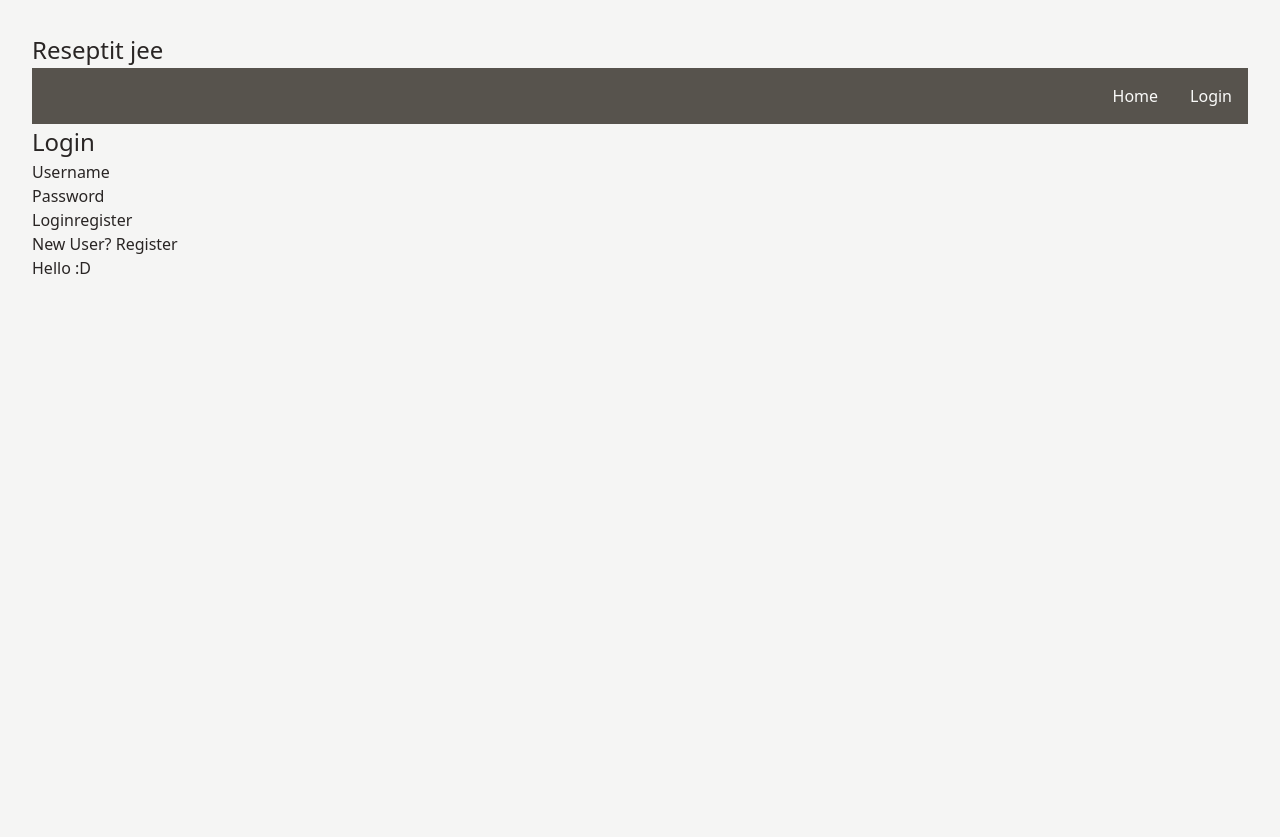
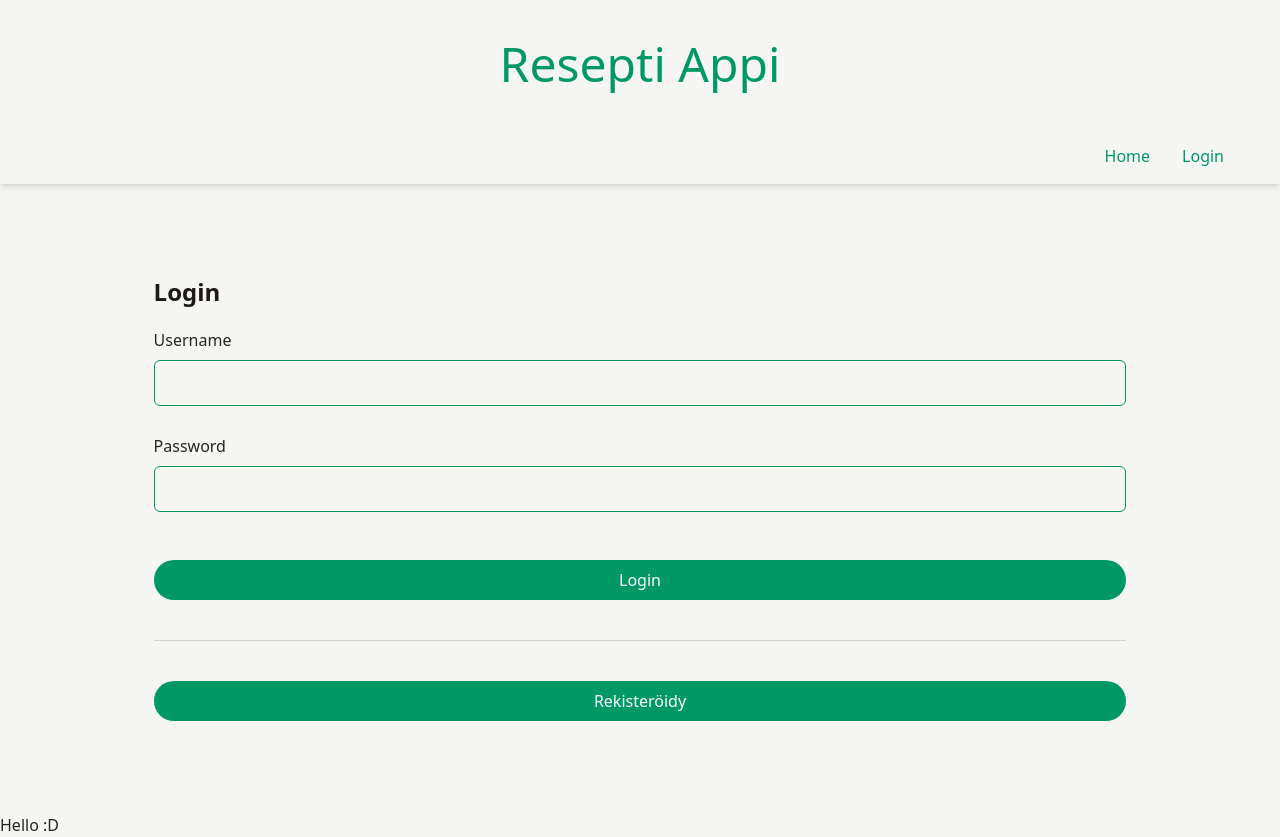
Before and after one commit to HenrietteLehtonen/React-App, a React (Vite) app: page /login in a window 1280 px wide. Before the commit the page ends 800 px from the top, so only its background shows below. Built offline with nearby package versions, Linux system fonts and the light colour scheme.

Commit message:
tailwind update

```diff
--- a/src/components/Layout.tsx
+++ b/src/components/Layout.tsx
@@ -18,13 +18,13 @@ export const Layout = () => {
 
   return (
     <>
-      <h1 className="main-title">Reseptit jee</h1>
+      <h1>Resepti Appi</h1>
       <div>
-        <nav>
-          <ul className="m-0 flex list-none justify-end bg-stone-600 p-0">
+        <nav className="w-full shadow-md">
+          <ul className="m-0 flex list-none justify-end pr-10">
             <li>
               <Link
-                className="block p-4 text-center text-stone-50 hover:bg-stone-800"
+                className="block p-4 text-center text-emerald-600 hover:bg-stone-800 hover:underline"
                 to="/"
               >
                 Home
@@ -35,7 +35,7 @@ export const Layout = () => {
               <>
                 <li>
                   <Link
-                    className="block p-4 text-center text-stone-50 hover:bg-stone-800"
+                    className="block p-4 text-center text-emerald-600 hover:bg-stone-800"
                     to="/profile"
                   >
                     Profile
@@ -43,7 +43,7 @@ export const Layout = () => {
                 </li>
                 <li>
                   <Link
-                    className="block p-4 text-center text-stone-50 hover:bg-stone-800"
+                    className="block p-4 text-center text-emerald-600 hover:bg-stone-800"
                     to="/upload"
                   >
                     Upload
@@ -52,7 +52,7 @@ export const Layout = () => {
 
                 <li>
                   <Link
-                    className="block p-4 text-center text-stone-50 hover:bg-stone-800"
+                    className="block p-4 text-center text-emerald-600 hover:bg-stone-800"
                     to="/Logout"
                   >
                     Logout
@@ -62,7 +62,7 @@ export const Layout = () => {
             ) : (
               <li>
                 <Link
-                  className="block p-4 text-center text-stone-50 hover:bg-stone-800"
+                  className="block p-4 text-center text-emerald-600 hover:bg-stone-800"
                   to="/Login"
                 >
                   Login
--- a/src/components/LoginForm.tsx
+++ b/src/components/LoginForm.tsx
@@ -26,32 +26,48 @@ const LoginForm = (props: {toggleRegister: () => void}) => {
 
   return (
     <>
-      <h1>Login</h1>
-      <form onSubmit={handleSubmit}>
-        <div>
+      <div className="mx-auto my-10 flex w-4/5 flex-col items-center justify-center">
+        <h2 className="my-5 self-start">Login</h2>
+        <form onSubmit={handleSubmit} className="flex w-full flex-col gap-5">
+          <div className="flex flex-col">
             <label htmlFor="LoginUsername">Username</label>
             <input
+              className="my-2 rounded-md border border-emerald-600 p-2.5"
               name="username"
               type="text"
               id="LoginUsername"
               onChange={handleInputChange}
               autoComplete="username"
-            // value={inputs.username} <- antais inputille suoraan usernamen / initialState
+              required
             />
           </div>
-        <div>
+          <div className="flex flex-col">
             <label htmlFor="loginpassword">Password</label>
             <input
+              className="my-2 rounded-md border border-emerald-600 p-2.5"
               name="password"
               type="password"
               id="loginpassword"
               onChange={handleInputChange}
               autoComplete="current-password"
+              required
             />
           </div>
-        <button type="submit">Login</button>
-        <button onClick={toggleRegister}>register</button>
+          <button
+            type="submit"
+            className="my-5 cursor-pointer rounded-3xl bg-emerald-600 p-2 text-stone-50 transition-all duration-300 ease-in-out hover:bg-emerald-800"
+          >
+            Login
+          </button>
+          <hr className="text-stone-300" />
+          <button
+            onClick={toggleRegister}
+            className="my-5 cursor-pointer rounded-3xl bg-emerald-600 p-2 text-stone-50 transition-all duration-300 ease-in-out hover:bg-emerald-800"
+          >
+            Rekisteröidy
+          </button>
         </form>
+      </div>
     </>
   );
 };
--- a/src/components/RegisterForm.tsx
+++ b/src/components/RegisterForm.tsx
@@ -1,10 +1,16 @@
+import {useEffect, useState} from 'react';
 import {useUser} from '../hooks/apiHooks';
 import {useForm} from '../hooks/formHooks';
 import {RegisterCredentials} from '../types/LocalTypes';
 // import {useNavigate} from 'react-router';
 
-const RegisterForm = () => {
-  const {postRegister} = useUser(); // {mitä kutsutaan useUser Hookista}
+const RegisterForm = (props: {toggleRegister: () => void}) => {
+  // käytetaan 2 ekaa tsekkaa onks nimi ja ssposti käytttävissä
+  const [usernameAvailable, setUserNameAvailable] = useState(true);
+  const [emailAvailable, setEmailAvailable] = useState(true);
+  const {postRegister, getUsernameAvailable, getEmailAvailable} = useUser(); // {mitä kutsutaan useUser Hookista}
+  const {toggleRegister} = props;
+
   const initValues: RegisterCredentials = {
     username: '',
     password: '',
@@ -28,44 +34,98 @@ const RegisterForm = () => {
     doRegister,
     initValues,
   );
+
+  useEffect(() => {
+    const main = async () => {
+      try {
+        if (inputs.username.length > 2) {
+          const result = await getUsernameAvailable(inputs.username);
+          setUserNameAvailable(result.available);
+        }
+      } catch (error) {
+        console.error(error);
+      }
+    };
+    main();
+  }, [inputs.username]);
+
+  useEffect(() => {
+    const main = async () => {
+      try {
+        const result = await getEmailAvailable(inputs.email);
+        setEmailAvailable(result.available);
+      } catch (error) {
+        console.error(error);
+      }
+    };
+    main();
+  }, [inputs.email]);
+
   return (
     <>
-      <h1>Register</h1>
-      <form onSubmit={handleSubmit}>
-        <div>
+      <div className="mx-auto my-10 flex w-4/5 flex-col items-center justify-center">
+        <h2 className="self-start">Register</h2>
+        <form onSubmit={handleSubmit} className="flex w-full flex-col gap-5">
+          <div className="flex flex-col">
             <label htmlFor="RegisterUsername">Username</label>
             <input
+              className="my-2 rounded-md border border-emerald-600 p-2.5"
               name="username"
               type="text"
               id="RegisterUsername"
               onChange={handleInputChange}
               autoComplete="username"
-            // value={inputs.username} <- antais inputille suoraan usernamen / initialState
+              required
             />
+            {!usernameAvailable && (
+              <p className="text-red-700">Username not available!</p>
+            )}
           </div>
-        <div>
+
+          <div className="flex flex-col">
             <label htmlFor="registerpassword">Password</label>
             <input
+              className="my-2 rounded-md border border-emerald-600 p-2.5"
               name="password"
               type="password"
               id="registerpassword"
-            onChange={handleInputChange} // käytä tätä rekisteröinnissäkin ?
+              onChange={handleInputChange}
               autoComplete="current-password"
+              required
             />
           </div>
-        <div>
+
+          <div className="flex flex-col">
             <label htmlFor="registerEmail">Email</label>
             <input
+              className="my-2 rounded-md border border-emerald-600 p-2.5"
               name="email"
               type="text"
               id="registerEmail"
               onChange={handleInputChange}
               autoComplete="current-email"
+              required
             />
+            {!emailAvailable && (
+              <p className="text-red-700">Email not available!</p>
+            )}
           </div>
 
-        <button type="submit">Register</button>
+          <button
+            type="submit"
+            className="my-5 cursor-pointer rounded-3xl bg-emerald-600 p-2 text-stone-50 transition-all duration-300 ease-in-out hover:bg-emerald-800"
+          >
+            Rekisteröidy
+          </button>
+          <hr className="text-stone-300" />
+          <button
+            onClick={toggleRegister}
+            className="my-5 cursor-pointer rounded-3xl bg-emerald-600 p-2 text-stone-50 transition-all duration-300 ease-in-out hover:bg-emerald-800"
+          >
+            Kirjaudu
+          </button>
         </form>
+      </div>
     </>
   );
 };
--- a/src/hooks/apiHooks.ts
+++ b/src/hooks/apiHooks.ts
@@ -7,6 +7,7 @@ import {useState, useEffect} from 'react';
 import {fetchData} from '../lib/functions';
 import {Credentials, RegisterCredentials} from '../types/LocalTypes';
 import {
+  AvailableResponse,
   LoginResponse,
   MessageResponse,
   UploadResponse,
@@ -163,7 +164,36 @@ const useUser = () => {
       // throw new Error((error as Error).message);
     }
   };
-  return {getUserByToken, postRegister};
+
+  // NIMI & EMAIL AVAILABLE
+  const getUsernameAvailable = async (username: string) => {
+    try {
+      return await fetchData<AvailableResponse>(
+        import.meta.env.VITE_AUTH_API + '/users/username/' + username,
+      );
+    } catch (error) {
+      console.error(error);
+    }
+  };
+
+  const getEmailAvailable = async (email: string) => {
+    // fetch from endpoint /users/email/:email
+    try {
+      return await fetchData<AvailableResponse>(
+        import.meta.env.VITE_AUTH_API + '/users/email/' + email,
+      );
+    } catch (error) {
+      console.log('Ei onnistuttu hakemaan emailia!');
+      console.error(error);
+    }
+  };
+
+  return {
+    getUserByToken,
+    postRegister,
+    getUsernameAvailable,
+    getEmailAvailable,
+  };
 };
 
 const useComments = () => {
--- a/src/index.css
+++ b/src/index.css
@@ -3,26 +3,21 @@
 @layer base {
   /* perustyylit */
   :root {
-    font-family: var(--font-sans);
-    font-weight: var(--font-weight-normal);
-    color: var(--color-stone-800);
-    background-color: var(--color-stone-100);
+    @apply bg-stone-100 font-sans font-normal text-stone-800 antialiased;
 
     font-synthesis: none;
     text-rendering: optimizeLegibility;
-    -webkit-font-smoothing: antialiased;
-    -moz-osx-font-smoothing: grayscale;
   }
-  #root {
-    max-width: var(--container-7xl);
+  main {
+    @apply m-auto max-w-7xl p-8;
+    /* max-width: var(--container-7xl);
     margin: auto;
-    padding: calc(var(--spacing) * 8);
+    padding: calc(var(--spacing) * 8); */
   }
   h1 {
-    font-size: var(--text-2xl);
-    color: var(--color-stone-800);
+    @apply my-10 text-center text-5xl text-emerald-600;
   }
   h2 {
-    font-size: var(--text-xl);
+    @apply my-5 text-2xl font-bold text-stone-900;
   }
 }
--- a/src/views/Home.tsx
+++ b/src/views/Home.tsx
@@ -19,9 +19,9 @@ const Home = () => {
       )}
 
       <h2>Reseptit</h2>
-      <h3>----- haku placeholder --------</h3>
+      <h3 className="my-5">----- haku placeholder --------</h3>
 
-      <div className="recipe-container">
+      <div className="flex flex-wrap justify-center gap-8">
         {mediaArray.map((mediaItem) => (
           <MediaRow
             key={mediaItem.media_id}
--- a/src/views/Login.tsx
+++ b/src/views/Login.tsx
@@ -12,13 +12,13 @@ const Login = () => {
   return (
     <>
       {displayRegister ? (
-        <RegisterForm />
+        <RegisterForm toggleRegister={toggleRegister} />
       ) : (
         <LoginForm toggleRegister={toggleRegister} />
       )}
-      <button onClick={toggleRegister}>
+      {/* <button onClick={toggleRegister}>
         {displayRegister ? 'Login' : 'New User? Register'}
-      </button>
+      </button> */}
     </>
   );
 };
--- a/vite.config.ts
+++ b/vite.config.ts
@@ -6,8 +6,8 @@ import tailwindcss from '@tailwindcss/vite';
 // https://vite.dev/config/
 export default defineConfig({
   plugins: [react(), tailwindcss()],
-  // base: '/~henriele/hybrid-react-build/',
-  base: '',
+  base: '/~henriele/hybrid-react-build/',
+  // base: '',
   test: {
     environment: 'jsdom',
     globals: true,
```
Also changed, not shown: src/components/MediaRow.tsx (+35 -6 lines), src/views/Single.tsx (+19 -5 lines), 1 other file (tests, documents, lock files or other folders). Lines whose indentation alone changed are shown as unchanged.
